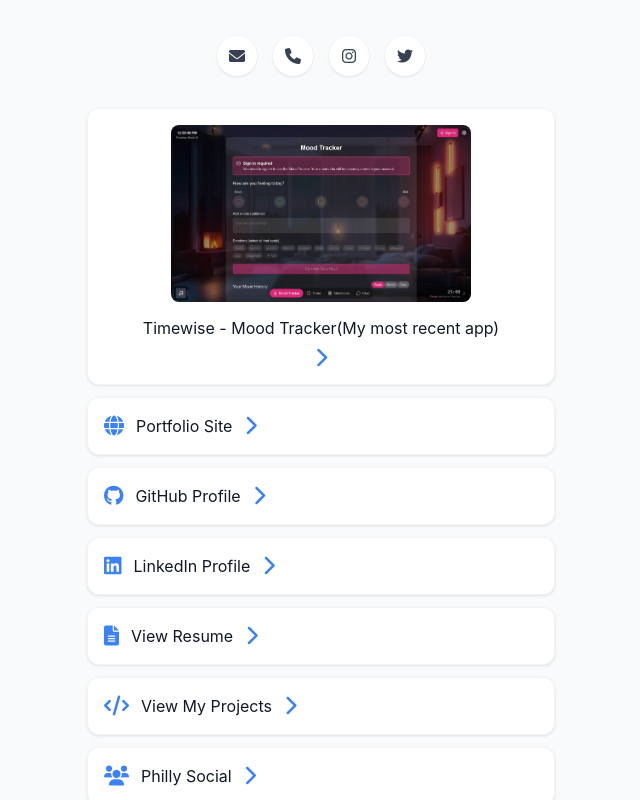
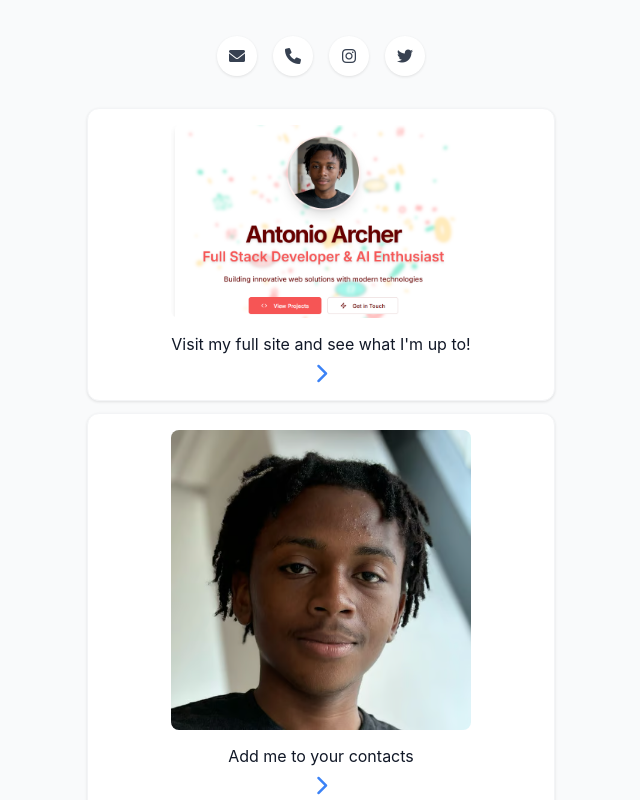
Before and after one commit to AD-Archer/tree, a React (Vite) app: page / in a window 1280 px wide. Shown: the part 320-1120 px from the top of the page, without its empty margins (319-959 px from the left). Built offline with nearby package versions, Linux system fonts and the light colour scheme.

Commit message:
Chore: add blink card to site remove timewise and philly social add image to portfolio

```diff
--- a/index.html
+++ b/index.html
@@ -14,8 +14,8 @@
     <meta property="og:url" content="https://www.adarcher.app">
     <meta property="og:title" content="Antonio Archer | Tech Links">
     <meta property="og:description" content="Connect with Antonio Archer - Access all my professional links, social media profiles, and contact information in one place">
-    <meta property="og:image" content="https://www.adarcher.app/personal/antonioarcher.webp">
-    <meta property="og:image:type" content="image/webp">
+    <meta property="og:image" content="https://www.adarcher.app/personal/profile.avif">
+    <meta property="og:image:type" content="image/avif">
     <meta property="og:image:width" content="1200">
     <meta property="og:image:height" content="630">
     <meta property="og:site_name" content="Antonio Archer">
@@ -26,7 +26,7 @@
     <meta name="twitter:creator" content="@antonioarcher">
     <meta name="twitter:title" content="Antonio Archer | Tech Links">
     <meta name="twitter:description" content="Connect with Antonio Archer - Access all my professional links, social media profiles, and contact information in one place">
-    <meta name="twitter:image" content="https://www.adarcher.app/personal/antonioarcher.webp">
+    <meta name="twitter:image" content="https://www.adarcher.app/personal/profile.avif">
     <meta name="twitter:image:alt" content="Profile picture of Antonio Archer">
 
     <!-- Favicon -->
@@ -81,7 +81,7 @@
         "@type": "Person",
         "name": "Antonio Archer",
         "url": "https://www.adarcher.app",
-        "image": "https://www.adarcher.app/personal/antonioarcher.webp",
+        "image": "https://www.adarcher.app/personal/profile.avif",
         "jobTitle": "Software Developer & DevOps Engineer",
         "description": "Connect with Antonio Archer - Access all my professional links, social media profiles, and contact information in one place",
         "worksFor": {
--- a/src/components/LinkButtons.jsx
+++ b/src/components/LinkButtons.jsx
@@ -1,19 +1,18 @@
 const LinkButtons = () => {
   const links = [
     {
-      href: "https://timewise.adarcher.app",
-      icon: "fas fa-clock",
-      text: "Timewise - Mood Tracker(My most recent app)",
-      name: "timewise",
-      image: "/personal/timewise.webp"
-    },
-
-    {
       href: "https://www.antonioarcher.com",
       icon: "fa-solid fa-globe",
-      text: "Portfolio Site",
+      text: "Visit my full site and see what I'm up to!",
       name: "portfolio",
-
+      image: "/personal/antonioarchercom.png"
+    },
+    {
+      href: "https://s.blinq.me/z9wgm5sYJfBo43d4NS0y?n=Antonio&bs=iw&ida_v=control",
+      icon: "fas fa-clock",
+      text: "Add me to your contacts",
+      name: "timewise",
+      image: "/personal/profile.avif"
     },
     {
       href: "https://www.github.com/ad-archer",
@@ -38,12 +37,6 @@ const LinkButtons = () => {
       icon: "fas fa-code",
       text: "View My Projects",
       name: "projects"
-    },
-    {
-      href: "https://phillysocial.adarcher.app",
-      icon: "fas fa-users",
-      text: "Philly Social",
-      name: "phillysocial",
     },
 
   ];
```
Also changed, not shown: public/personal/antonioarchercom.png (added), public/personal/profile.avif (added).
